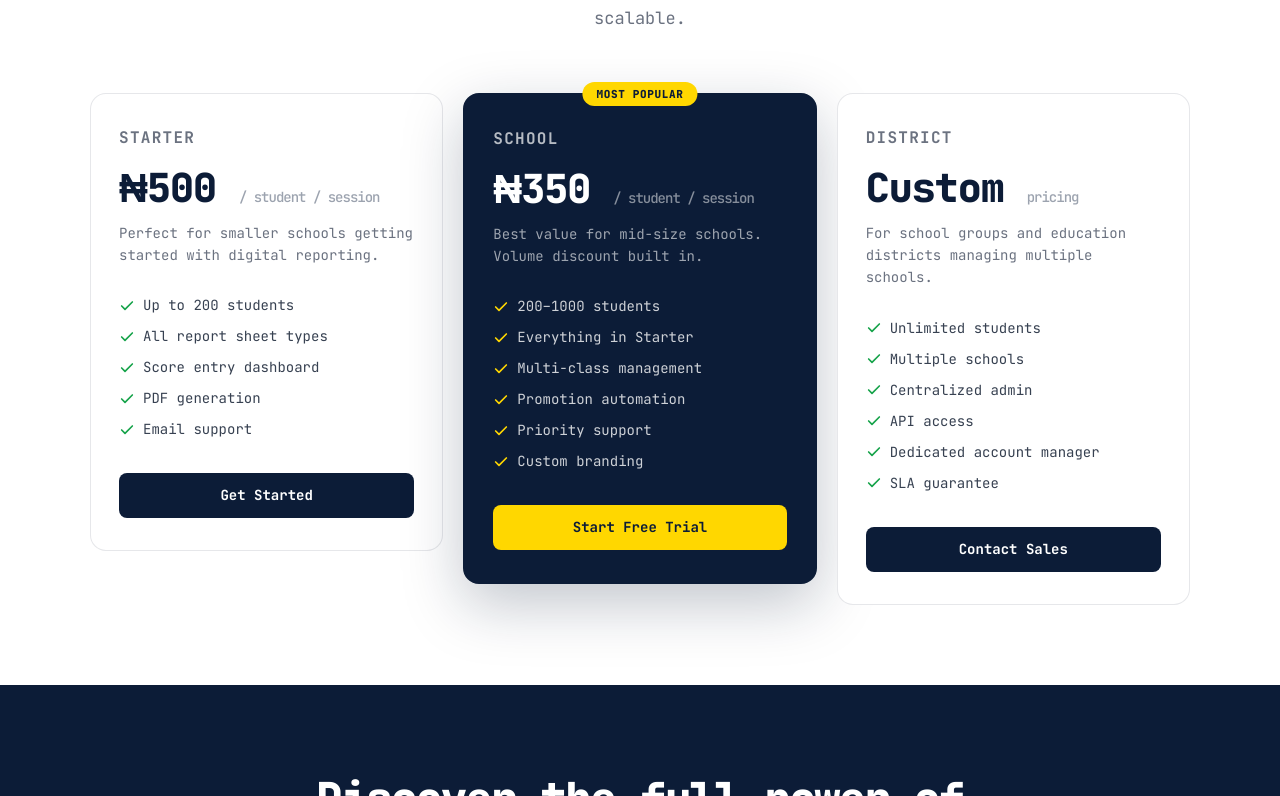
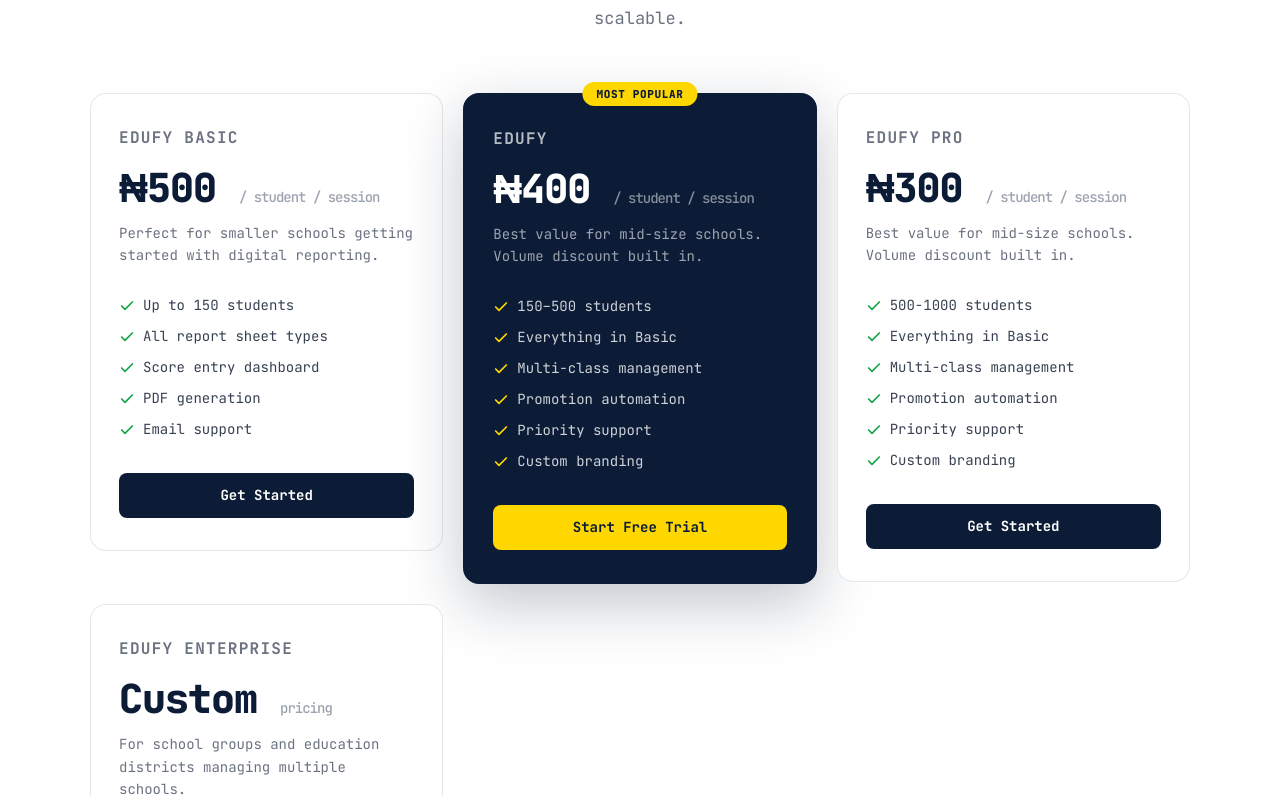
Before and after one commit to KingSlayer-double07/ReportWise, a Next.js app in the folder apps/web/: page / in a window 1280 px wide. Shown: the part 5124-5920 px from the top of the page. Built offline with nearby package versions, Linux system fonts and the light colour scheme.

Commit message:
Edited Plan options

```diff
--- a/apps/web/app/page.tsx
+++ b/apps/web/app/page.tsx
@@ -547,25 +547,34 @@ function StatsSection() {
 function PricingSection() {
   const plans = [
     {
-      name: "Starter",
+      name: "Edufy Basic",
       price: "₦500",
       per: "/ student / session",
       desc: "Perfect for smaller schools getting started with digital reporting.",
-      features: ["Up to 200 students", "All report sheet types", "Score entry dashboard", "PDF generation", "Email support"],
+      features: ["Up to 150 students", "All report sheet types", "Score entry dashboard", "PDF generation", "Email support"],
       cta: "Get Started",
       highlight: false,
     },
     {
-      name: "School",
-      price: "₦350",
+      name: "Edufy",
+      price: "₦400",
       per: "/ student / session",
       desc: "Best value for mid-size schools. Volume discount built in.",
-      features: ["200–1000 students", "Everything in Starter", "Multi-class management", "Promotion automation", "Priority support", "Custom branding"],
+      features: ["150–500 students", "Everything in Basic", "Multi-class management", "Promotion automation", "Priority support", "Custom branding"],
       cta: "Start Free Trial",
       highlight: true,
     },
     {
-      name: "District",
+      name: "Edufy Pro",
+      price: "₦300",
+      per: "/ student / session",
+      desc: "Best value for mid-size schools. Volume discount built in.",
+      features: ["500-1000 students", "Everything in Basic", "Multi-class management", "Promotion automation", "Priority support", "Custom branding"],
+      cta: "Get Started",
+      highlight: false,
+    },
+    {
+      name: "Edufy Enterprise",
       price: "Custom",
       per: "pricing",
       desc: "For school groups and education districts managing multiple schools.",
```
